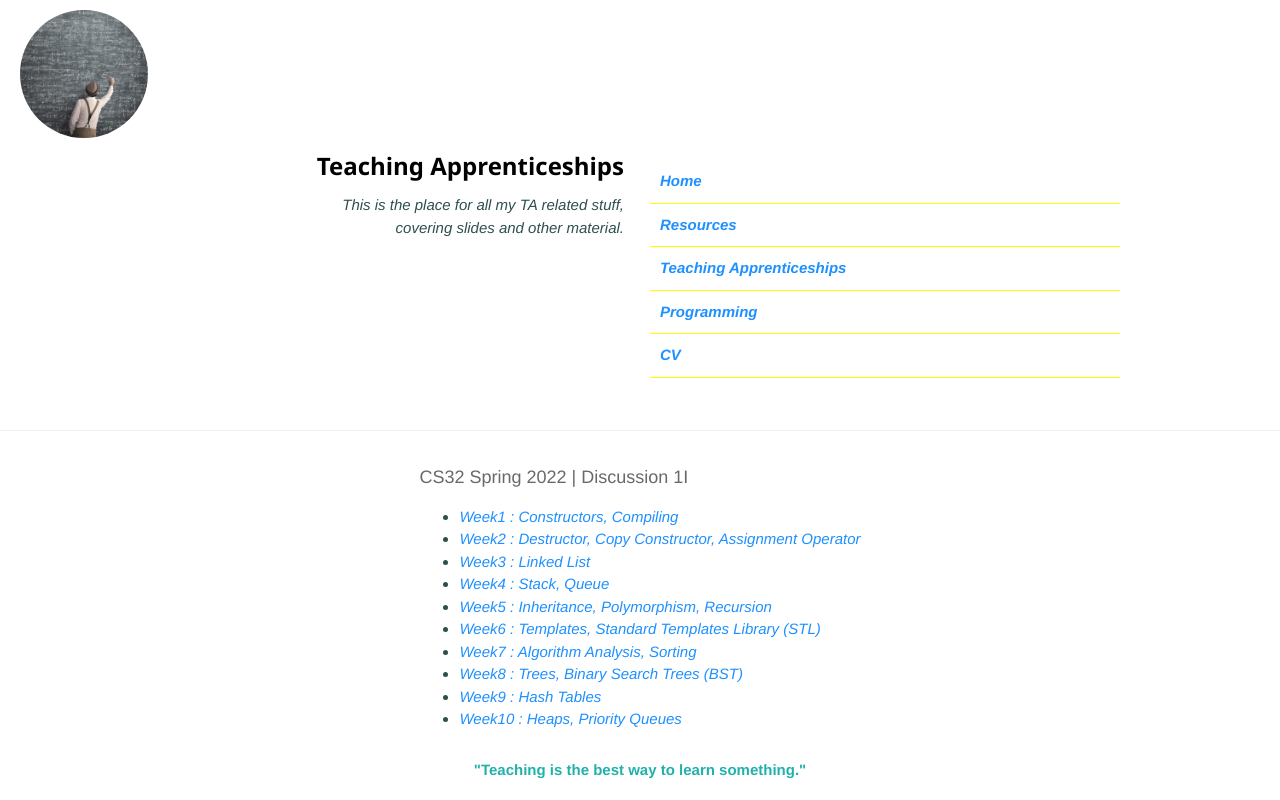
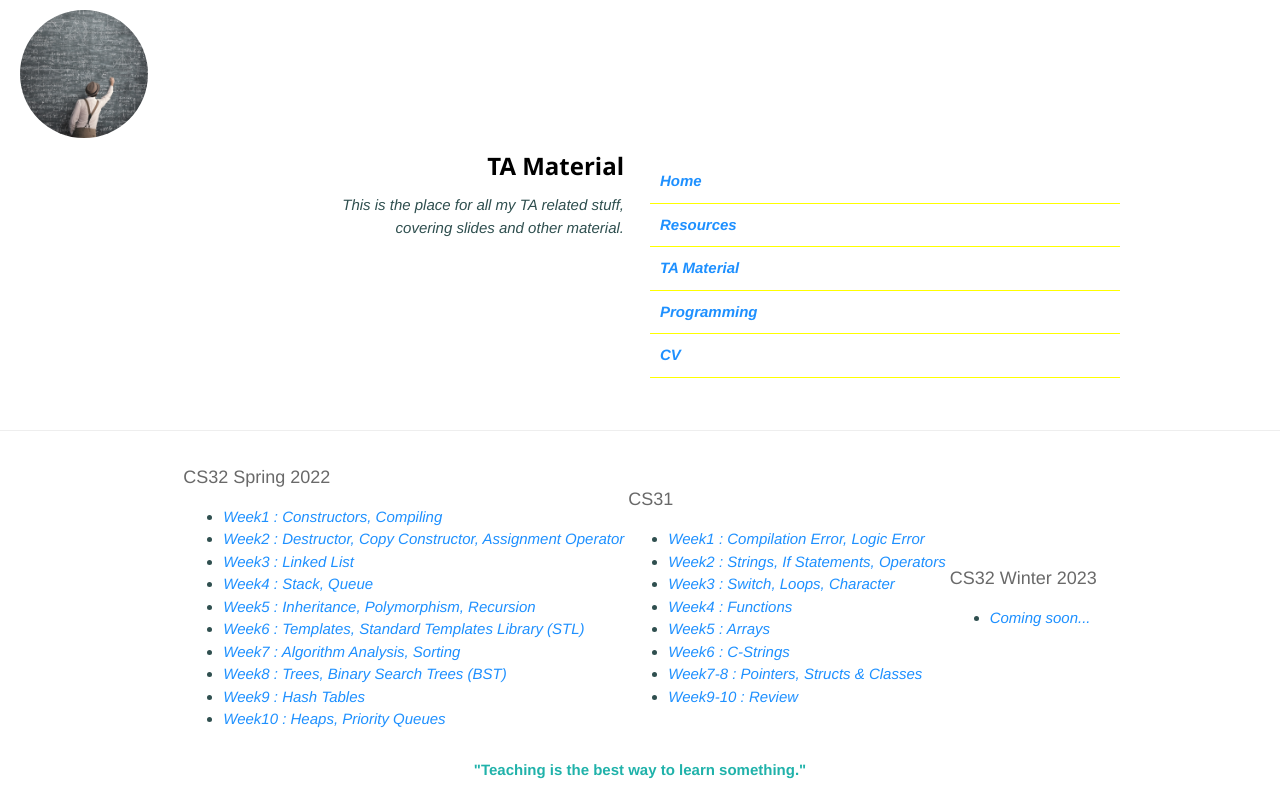
Before and after one commit to srinath2022/personal-page, a plain HTML site: page teaching.html in a window 1280 px wide. Drawn offline with nearby package versions, Linux system fonts and the light colour scheme.

```diff
--- a/teaching.html
+++ b/teaching.html
@@ -18,7 +18,7 @@
       </div>
 
       <div class="w3-container">
-        <h3><b>Teaching Apprenticeships</b></h3>
+        <h3><b>TA Material</b></h3>
         <div class="content">
           <em>This is the place for all my TA related stuff,<br>
           covering slides and other material.</em>
@@ -35,7 +35,7 @@
           <a href="resources.html">Resources</a>
         </div>
         <div class="link-button">
-          <a href="teaching.html">Teaching Apprenticeships</a>
+          <a href="teaching.html">TA Material</a>
         </div>
         <div class="link-button">
           <a href="programming.html">Programming</a>
@@ -54,7 +54,7 @@
     <tr>
       <td>
         <div>
-          <h5> CS32 Spring 2022 | Discussion 1I</h5>
+          <h5> CS32 Spring 2022</h5>
           <ul>
             <li><a href="./static/teaching/s22_cs32/CS32 Week1 Discussion 1I.pdf">Week1 : Constructors, Compiling</a></li>
             <li><a href="./static/teaching/s22_cs32/CS32 Week2 Discussion.pdf">Week2 : Destructor, Copy Constructor, Assignment Operator</a></li>
@@ -69,6 +69,32 @@
           </ul>
         </div>
       </td>
+
+      <td>
+        <div>
+          <h5> CS31</h5>
+          <ul>
+            <li><a href="./static/teaching/f22_cs31/Week1 Discussion 2E.pdf">Week1 : Compilation Error, Logic Error</a></li>
+            <li><a href="./static/teaching/f22_cs31/Week2 Discussion 2E.pdf">Week2 : Strings, If Statements, Operators</a></li>
+            <li><a href="./static/teaching/f22_cs31/Week3 Discussion 2E.pdf">Week3 : Switch, Loops, Character</a></li>
+            <li><a href="./static/teaching/f22_cs31/Week4 Discussion 2E.pdf">Week4 : Functions</a></li>
+            <li><a href="./static/teaching/f22_cs31/Week5 Discussion 2E.pdf">Week5 : Arrays</a></li>
+            <li><a href="./static/teaching/f22_cs31/Week6 Discussion 2E.pdf">Week6 : C-Strings</a></li>
+            <li><a href="./static/teaching/f22_cs31/Week8 Discussion 2E.pdf">Week7-8 : Pointers, Structs & Classes</a></li>
+            <li><a href="./static/teaching/f22_cs31/Week10 Discussion 2E.pdf">Week9-10 : Review</a></li>
+          </ul>
+        </div>
+      </td>
+
+      <td>
+        <div>
+          <h5> CS32 Winter 2023</h5>
+          <ul>
+            <li><a href="...">Coming soon...</a></li>
+          </ul>
+        </div>
+      </td>
+
     </tr>
   </table>
 
```
Also changed, not shown: index.html (+1 -1 lines), programming.html (+1 -1 lines), resources.html (+1 -1 lines), 8 other files.
